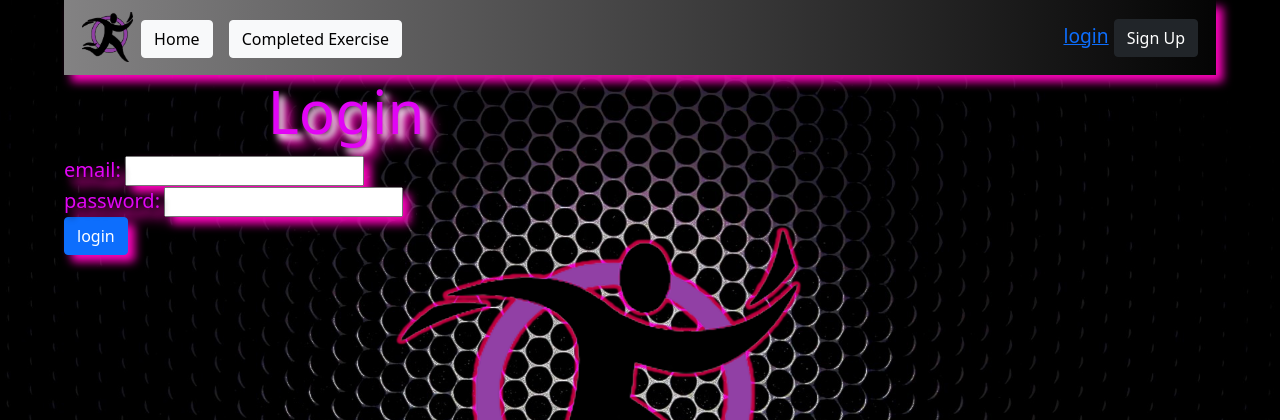
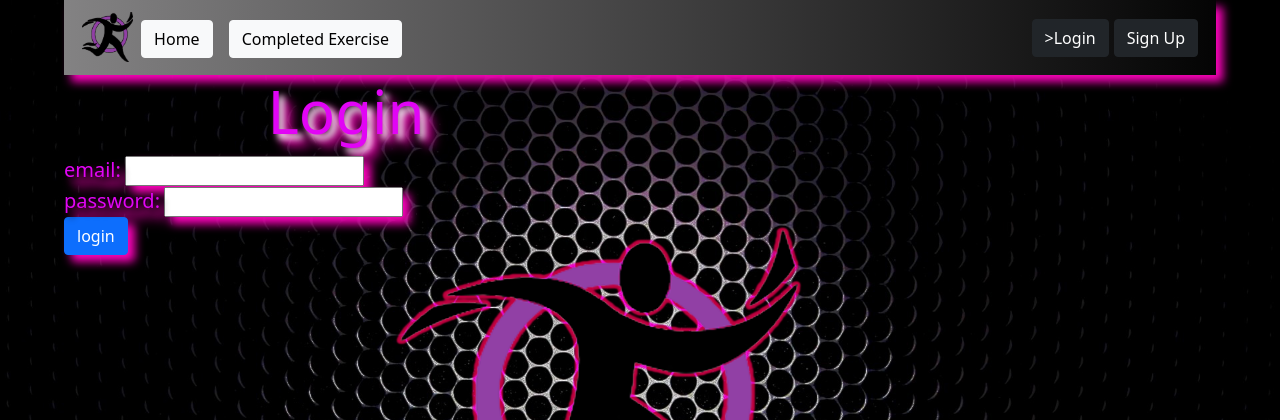
Before and after one commit to Rhoward1/workout_app-pj2, a Node server app: page /login in a window 1280 px wide. Shown: the top 420 px of the page. Run offline with Node 20, Linux system fonts and the light colour scheme; some libraries are stand-ins or nearby versions.

Commit message:
fixed login buttons

```diff
--- a/views/layouts/main.handlebars
+++ b/views/layouts/main.handlebars
@@ -94,10 +94,9 @@
       {{!-- <div id="buttons1">
         <a href="/login" class="btn btn-light me-3">Login</a> --}}
        <div> {{#if logged_in}}
-        <a href="/logout" >Logout</a>
-        <button class="btn btn-light me-3" id="logout">logout</button>
+        <a href="/logout" class="btn btn-dark" id="logout">Logout</button>
         {{else}}
-        <a href="/login">login</a>
+        <a href="/login" class="btn btn-dark">>Login</a>
         {{/if}}
         <a href="/signup" class="btn btn-dark">Sign Up</a>
         </div>
```
